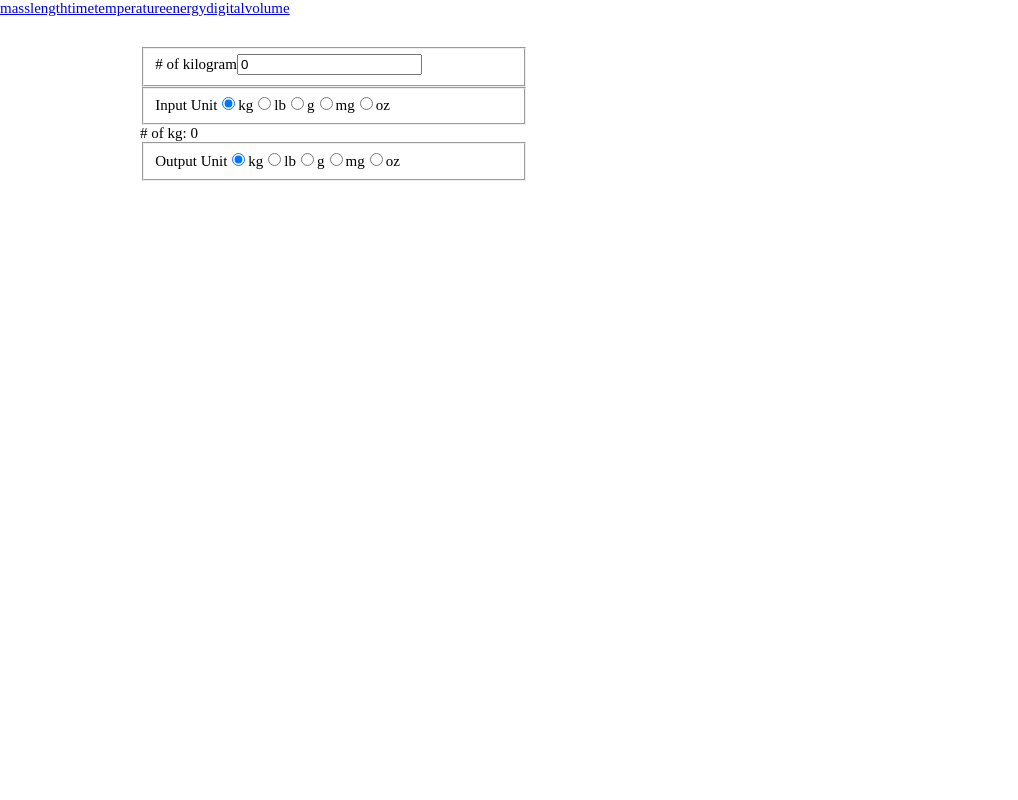
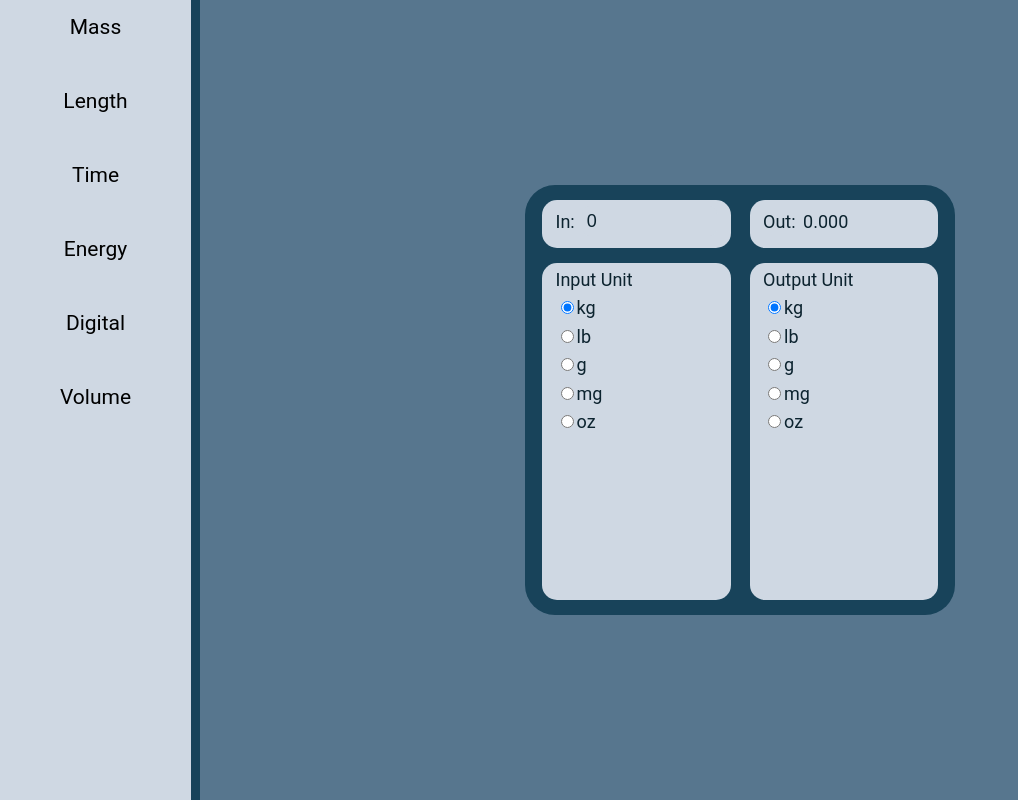
Before and after one commit to iscobar456/react-unit-converter, a React (Create React App) app: page /convert in a window 1280 px wide. Shown: the whole page, without its empty margins (0-1018 px from the left). Built offline with nearby package versions, Linux system fonts and the light colour scheme.

Commit message:
converter styling and logic

```diff
--- a/src/components/Nav.js
+++ b/src/components/Nav.js
@@ -7,7 +7,7 @@ function Nav({ measure = null }) {
       <Link
         to={"/convert/" + key}
         key={key}
-        className={"active" ? key === measure : ""}>
+        className={key === measure ? "active" : ""}>
           { key }
       </Link>
     );
--- a/src/css/App.css
+++ b/src/css/App.css
@@ -1,3 +1,9 @@
+@font-face {
+    font-family: "SUSE";
+    src: url("../../public/fonts/SUSE-VariableFont_wght.ttf");
+}
+@import url('https://fonts.googleapis.com/css2?family=Roboto:ital,wght@0,100;0,300;0,400;0,500;0,700;0,900;1,100;1,300;1,400;1,500;1,700;1,900&display=swap');
+
 :root {
     --base-content-width: 100%;
 }
--- /dev/null
+++ b/src/css/ConverterPage.css
@@ -0,0 +1,108 @@
+.converter-page {
+    --color-lightest: #FFFFFF;
+    --color-lighter: #E7EBC5;
+    --color-light: #CFD8E3;
+    --color-dark: #57768E;
+    --color-darkest: #18435A;
+    --font-color-dark: #0c232f;
+}
+
+.converter-page {
+    background-color: var(--color-lightest);
+    display: grid;
+    grid-template-columns: 1fr;
+    height: 100%;
+}
+
+.converter-page nav {
+    background-color: var(--color-light);
+    border-right: .6rem var(--color-darkest) solid;
+    display: flex;
+    flex-direction: column;
+    gap: 20px;
+}
+
+.converter-page nav a {
+    text-decoration: none;
+    color: #000;
+    width: 100%;
+    padding: 1rem 0;
+    font-family: "Roboto", sans-serif;
+    font-size: 1.4rem;
+    text-transform: capitalize;
+    text-align: center;
+}
+
+.converter-page nav.hidden {
+    display: none;
+}
+
+.converter-page main {
+    display: flex;
+    justify-content: center;
+    align-items: center;
+    background-color: var(--color-dark);
+}
+
+.converter-page form {
+    width: 400px;
+    max-width: 100%;
+    height: 400px;
+    max-height: 100%;
+    background-color: var(--color-darkest);
+    border-radius: 2rem;
+    overflow: hidden;
+    display: grid;
+    grid-template-columns: 1fr 1fr;
+    grid-template-rows: auto 1fr;
+    grid-auto-flow: column;
+    grid-gap: 1rem;
+    padding: 1rem;
+    color: var(--font-color-dark);
+    font-family: "Roboto", sans-serif;
+    font-size: 1.2rem;
+}
+
+.converter-page fieldset {
+    border: none;
+    border-radius: 1rem;
+    background-color: var(--color-light);
+}
+
+.converter-page fieldset.quantity {
+    display: flex;
+    gap: .5rem;
+    align-items: center;
+}
+
+.converter-page fieldset.units {
+    display: flex;
+    flex-direction: column;
+    gap: .5rem;
+}
+
+.converter-page input[type="text"] {
+    background: var(--color-light);
+    border: none;
+    padding: .3rem;
+    color: var(--font-color-dark);
+    border-radius: .5rem;
+    flex-grow: 1;
+    width: 1px;
+    font-size: inherit;
+}
+
+@media screen and (min-width: 768px) {
+    .converter-page nav.hidden {
+        display: unset;
+    }
+    .converter-page {
+        display: grid;
+        grid-template-columns: 200px 1fr;
+        grid-template-areas:
+            "sidebar main";
+        height: 100%;
+    }
+
+
+}
--- a/src/css/LandingPage.css
+++ b/src/css/LandingPage.css
@@ -1,48 +1,43 @@
-@font-face {
-    font-family: "SUSE";
-    src: url("../../public/fonts/SUSE-VariableFont_wght.ttf");
-}
-
-@import url('https://fonts.googleapis.com/css2?family=Roboto:ital,wght@0,100;0,300;0,400;0,500;0,700;0,900;1,100;1,300;1,400;1,500;1,700;1,900&display=swap');
-
-:root {
-    --font-color-light: #f8ffb8;
-
+.landing-page {
+    --base-content-width: 100%;
+    --color-lightest: #FFFFFF;
+    --color-light: #E7EBC5;
+    --color-dark: #30011E;
 }
 
 .landing-page {
-    background-color: #000;
-    color: var(--font-color-light);
+    background-color: var(--color-dark);
+    color: var(--color-light);
     font-family: "SUSE", sans-serif;
     width: 100%;
     height: 100%;
 }
 
-header nav {
+.landing-page header nav {
     width: var(--base-content-width);
     margin: 0 auto;
     display: flex;
     justify-content: space-evenly;
 }
 
-header nav a {
+.landing-page header nav a {
     padding: 1.1rem;
-    color: var(--font-color-light);
+    color: var(--color-light);
     text-decoration: none;
     font-size: 1.4rem;
     text-transform: uppercase;
     font-family: "Roboto", sans-serif;
-    background: linear-gradient(var(--font-color-light) 0 100%)
+    background: linear-gradient(currentColor 0 100%)
                 0 100% / var(--length, 0) 3px
                 no-repeat;
     transition: background 150ms;
 }
 
-header nav a:hover {
+.landing-page header nav a:hover {
     --length: 100%;
 }
 
-main {
+.landing-page main {
     width: var(--base-content-width);
     margin: 2rem auto;
     display: grid;
@@ -55,46 +50,46 @@ main {
     gap: 2rem;
 }
 
-.cta {
+.landing-page .cta {
     display: grid;
     margin-top: 2rem;
     padding: 0 2rem;
 }
 
-.cta p {
+.landing-page .cta p {
     font-size: 2rem;
     font-weight: 500;
     color: #fff;
 }
 
-.cta a {
+.landing-page .cta a {
     font-size: 1.25rem;
     font-family: "Roboto", sans-serif;
     padding: .7rem 1rem;
     border-radius: .6rem;
-    border: 2px var(--font-color-light) solid;
+    border: 2px var(--color-light) solid;
     justify-self: start;
     text-decoration: none;
-    color: var(--font-color-light);
+    color: var(--color-light);
     display: flex;
     align-items: center;
-    background-image: linear-gradient(var(--font-color-light) 0 100%), linear-gradient(var(--font-color-light) 0 0);
+    background-image: linear-gradient(var(--color-light) 0 100%), linear-gradient(var(--color-light) 0 0);
     background-position: 0 100%, 0 0px;
     background-size: var(--length, 0) .2rem, var(--length, 0) .2rem;
     background-repeat: no-repeat, no-repeat;
     transition: background-size 150ms;
 }
 
-.cta a:hover {
+.landing-page .cta a:hover {
     --length: 100%;
 }
 
-.cta a > img {
+.landing-page .cta a > img {
     width: 2rem;
     height: 2rem;
 }
 
-figure {
+.landing-page figure {
     width: 100%;
     display: flex;
     flex-direction: column;
@@ -103,32 +98,39 @@ figure {
     padding: 2rem;
 }
 
-figure img {
-    width: 100%;
+.landing-page figure img {
+    max-height: 65vh;
+    max-width: 100%;
+    object-fit: contain;
 }
 
-figure figcaption {
+.landing-page figure figcaption {
     color: #fff;
     text-align: center;
 }
 
 
 @media (min-width: 768px) {
-    main {
+    .landing-page main {
         grid-template-columns: 2fr 3fr;
         grid-template-rows: 1fr;
         grid-template-areas: "cta screenshot";
     }
 
-    main figure {
-        padding-right: 6rem;
+    .landing-page main figure {
+        margin-left: 3rem;
+        align-items: start;
     }
 
-    .cta {
+    .landing-page figure figcaption {
+        margin-left: 2rem;
+    }
+
+    .landing-page .cta {
         justify-self: end;
     }
 
-    .cta a {
+    .landing-page .cta a {
         justify-self: end;
     }
 }
--- a/src/pages/ConverterPage.js
+++ b/src/pages/ConverterPage.js
@@ -1,14 +1,13 @@
 import { RiArrowLeftRightLine } from "@remixicon/react";
-import { useState } from "react";
+import { useEffect, useState } from "react";
 import { useLoaderData } from "react-router-dom";
 import Nav from "../components/Nav";
 import { calculateOutput } from "../util";
+import "../css/ConverterPage.css";
 
 
 function ConverterPage() {
   const [measure, conversionTable] = useLoaderData();
-
-  console.log(conversionTable)
 
   return (
     <div className="converter-page">
@@ -29,9 +28,14 @@ function ConversionForm({ conversionTable }) {
   );
   const [inputQuantity, setInputQuantity] = useState(0);
 
+  useEffect(() => {
+    setInputUnit(Object.keys(conversionTable)[0]);
+    setOutputUnit(Object.keys(conversionTable)[0]);
+  }, [conversionTable]);
+
   const generateUnitInputs = (name, unit, updateUnit) => (
     Object.keys(conversionTable).map(key => (
-      <label for={"in-unit-input-" + key} key={key}>
+      <label htmlFor={"in-unit-input-" + key} key={key}>
         <input
           type="radio"
           name={name}
@@ -46,27 +50,29 @@ function ConversionForm({ conversionTable }) {
 
   return (
     <form id="measurement-form">
-      <fieldset name="in-quantity">
-        <label for="quantity-input"># of { conversionTable[inputUnit].name }</label>
+      <fieldset name="in-quantity" className="quantity">
+        <label htmlFor="quantity-input">In: </label>
         <input
           type="text"
           name="quantity"
           id="quantity-input"
           defaultValue={inputQuantity}
-          onKeyUp={
-            (event) => {setInputQuantity(parseInt(event.target.value))}
+          onChange={
+            (event) => {setInputQuantity(parseFloat(event.target.value))}
           }/>
       </fieldset>
-      <fieldset name="in-unit">
-        <label for="in-unit-input">Input Unit</label>
+      <fieldset name="in-unit" className="units">
+        <label htmlFor="in-unit-input">Input Unit</label>
         { generateUnitInputs("in-unit", inputUnit, setInputUnit) }
       </fieldset>
-      <label for="conversion-output"># of { outputUnit }: </label>
-      <output id="conversion-output" for="quantity-input">
-        { calculateOutput(inputUnit, inputQuantity, outputUnit, conversionTable) }
-      </output>
-      <fieldset name="out-unit">
-        <label for="out-unit-input">Output Unit</label>
+      <fieldset name="out-quantity" className="quantity">
+        <label htmlFor="conversion-output">Out: </label>
+          <output id="conversion-output" htmlFor="quantity-input">
+            { calculateOutput(inputUnit, inputQuantity, outputUnit, conversionTable) }
+          </output>
+      </fieldset>
+      <fieldset name="out-unit" className="units">
+        <label htmlFor="out-unit-input">Output Unit</label>
         { generateUnitInputs("out-unit", outputUnit, setOutputUnit) }
       </fieldset>
     </form>
--- a/src/pages/LandingPage.js
+++ b/src/pages/LandingPage.js
@@ -1,6 +1,6 @@
 import { Link } from "react-router-dom";
 import "../css/LandingPage.css";
-import screenshot from "../images/arrow-left-right-line.svg";
+import screenshot from "../images/screenshot.png";
 import arrowRightDoubleLine from "../images/arrow-right-double-line.svg";
 import Nav from "../components/Nav";
 
@@ -20,8 +20,8 @@ function Main() {
   return (
     <main>
       <div className="cta">
-        <p>Convert between units.<br/>Simple.<br/>Don't overthink it.</p>
-        <Link to="/converter">
+        <p>Convert between units.<br/>Simple.<br/>Don't get your hopes up.</p>
+        <Link to="/convert">
           <img src={ arrowRightDoubleLine } alt="Double line right arrow" />
           GET STARTED
         </Link>
--- a/src/unitReference.json
+++ b/src/unitReference.json
@@ -79,22 +79,6 @@
     "yr": {
       "name": "year",
       "relativeToBase": 31536000
-    }
-  },
-  "temperature": {
-    "c": {
-      "name": "Celsius",
-      "relativeToBase": 1
-    },
-    "f": {
-      "name": "Fahrenheit",
-      "relativeToBase": 1.8,
-      "offset": -32
-    },
-    "k": {
-      "name": "Kelvin",
-      "relativeToBase": 1,
-      "offset": 273.15
     }
   },
   "energy": {
--- a/src/util.js
+++ b/src/util.js
@@ -1,7 +1,10 @@
 function calculateOutput(inUnit, quantity, outUnit, conversionTable) {
+  if (!Object.keys(conversionTable).includes(inUnit) || !Object.keys(conversionTable).includes(outUnit)) {
+    return 0;
+  }
   let baseUnits = quantity * conversionTable[inUnit].relativeToBase;
   let output = baseUnits / conversionTable[outUnit].relativeToBase;
-  return output;
+  return output.toFixed(3);
 }
 
 export { calculateOutput };
```
Also changed, not shown: src/images/screenshot.png (added).
